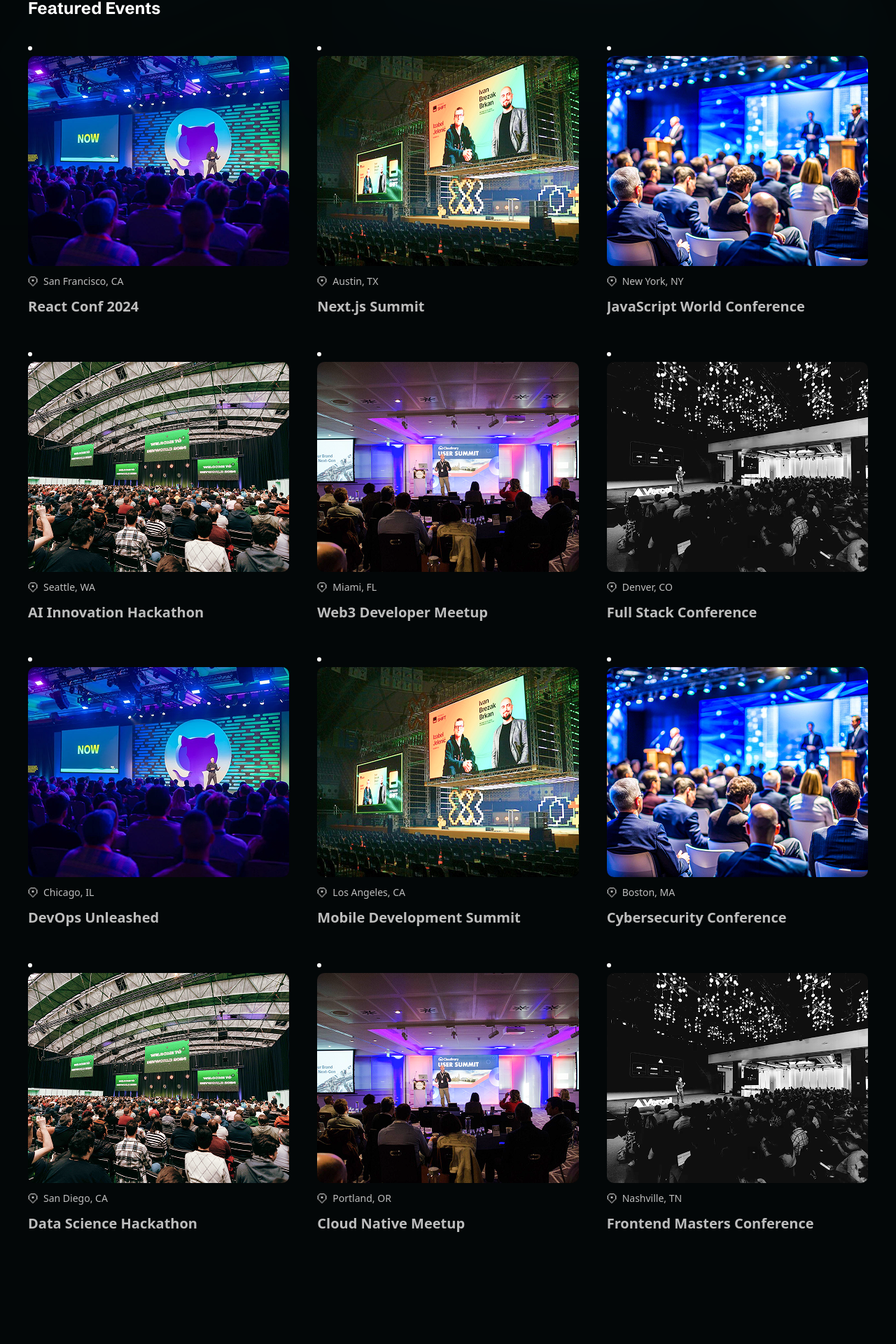
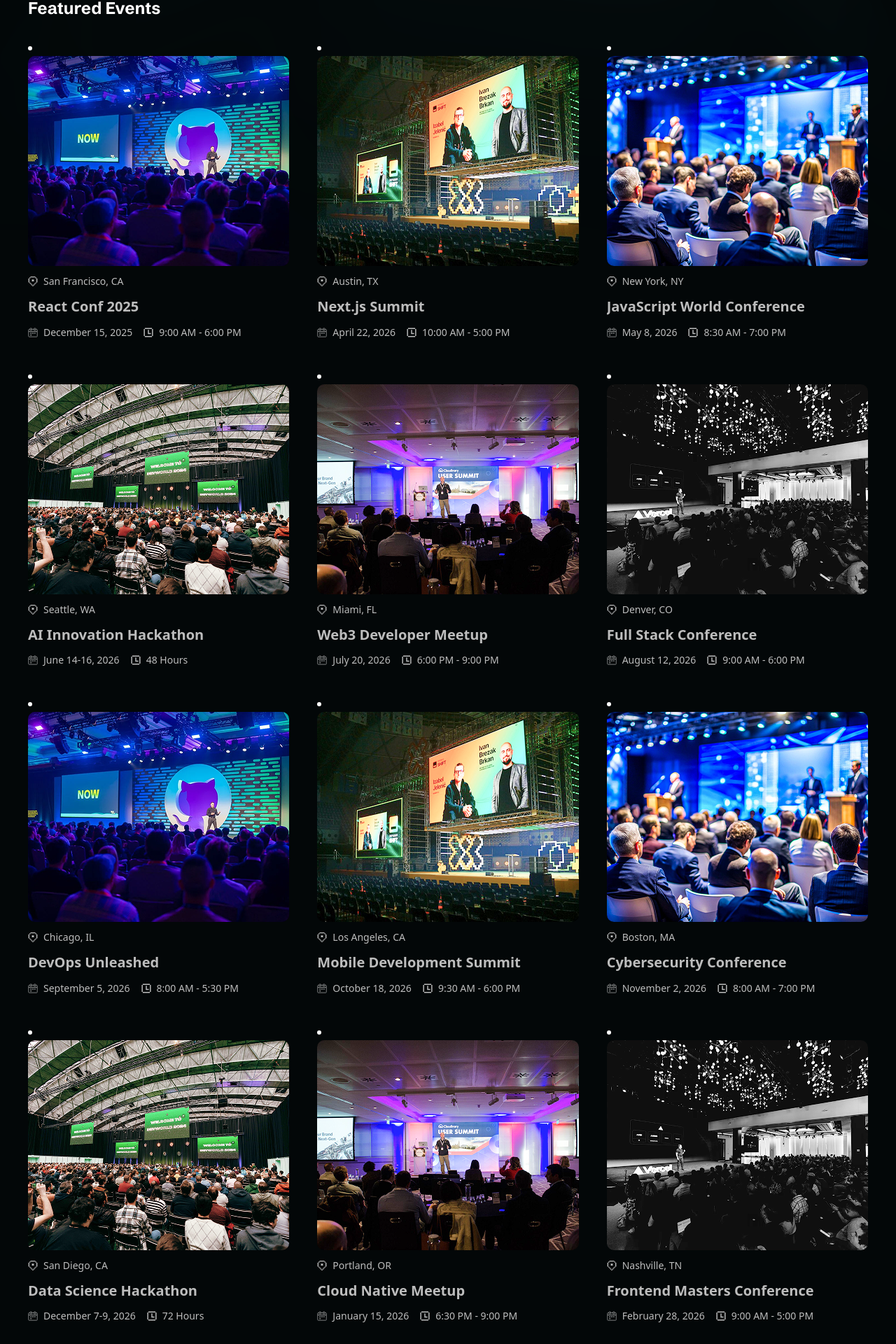
Before and after one commit to UJC100/eventra, a Next.js app: page / in a window 1280 px wide. Shown: the part 471-2391 px from the top of the page at 70% size. Before the commit the page ends 2273 px from the top, so only its background shows below. Built offline with nearby package versions, Linux system fonts and the light colour scheme; a web font is replaced by a local one.

Commit message:
added clender and time to event card

```diff
--- a/components/EventCard.tsx
+++ b/components/EventCard.tsx
@@ -22,6 +22,17 @@
         <p>{location}</p>
     </div>
     <p className="title">{title}</p>
+
+    <div className="datetime">
+        <div>
+             <Image src={"/icons/calendar.svg"} alt="date" width={14} height={14}/>
+        <p>{date}</p>
+        </div>
+        <div>
+             <Image src={"/icons/clock.svg"} alt="date" width={14} height={14}/>
+        <p>{time}</p>
+        </div>
+    </div>
     </Link>
   )
 }
--- a/lib/constants.ts
+++ b/lib/constants.ts
@@ -11,11 +11,11 @@
 
 export const events: EventItem[] = [
   {
-    slug: "react-conf-2024",
+    slug: "react-conf-2025",
     image: "/images/event1.png",
-    title: "React Conf 2024",
+    title: "React Conf 2025",
     location: "San Francisco, CA",
-    date: "March 15, 2024",
+    date: "December 15, 2025",
     time: "9:00 AM - 6:00 PM",
   },
   {
@@ -23,7 +23,7 @@
     image: "/images/event2.png",
     title: "Next.js Summit",
     location: "Austin, TX",
-    date: "April 22, 2024",
+    date: "April 22, 2026",
     time: "10:00 AM - 5:00 PM",
   },
   {
@@ -31,15 +31,15 @@
     image: "/images/event3.png",
     title: "JavaScript World Conference",
     location: "New York, NY",
-    date: "May 8, 2024",
+    date: "May 8, 2026",
     time: "8:30 AM - 7:00 PM",
   },
   {
-    slug: "ai-hackathon-2024",
+    slug: "ai-hackathon-2026",
     image: "/images/event4.png",
     title: "AI Innovation Hackathon",
     location: "Seattle, WA",
-    date: "June 14-16, 2024",
+    date: "June 14-16, 2026",
     time: "48 Hours",
   },
   {
@@ -47,7 +47,7 @@
     image: "/images/event5.png",
     title: "Web3 Developer Meetup",
     location: "Miami, FL",
-    date: "July 20, 2024",
+    date: "July 20, 2026",
     time: "6:00 PM - 9:00 PM",
   },
   {
@@ -55,7 +55,7 @@
     image: "/images/event6.png",
     title: "Full Stack Conference",
     location: "Denver, CO",
-    date: "August 12, 2024",
+    date: "August 12, 2026",
     time: "9:00 AM - 6:00 PM",
   },
   {
@@ -63,7 +63,7 @@
     image: "/images/event1.png",
     title: "DevOps Unleashed",
     location: "Chicago, IL",
-    date: "September 5, 2024",
+    date: "September 5, 2026",
     time: "8:00 AM - 5:30 PM",
   },
   {
@@ -71,7 +71,7 @@
     image: "/images/event2.png",
     title: "Mobile Development Summit",
     location: "Los Angeles, CA",
-    date: "October 18, 2024",
+    date: "October 18, 2026",
     time: "9:30 AM - 6:00 PM",
   },
   {
@@ -79,7 +79,7 @@
     image: "/images/event3.png",
     title: "Cybersecurity Conference",
     location: "Boston, MA",
-    date: "November 2, 2024",
+    date: "November 2, 2026",
     time: "8:00 AM - 7:00 PM",
   },
   {
@@ -87,7 +87,7 @@
     image: "/images/event4.png",
     title: "Data Science Hackathon",
     location: "San Diego, CA",
-    date: "December 7-9, 2024",
+    date: "December 7-9, 2026",
     time: "72 Hours",
   },
   {
@@ -95,7 +95,7 @@
     image: "/images/event5.png",
     title: "Cloud Native Meetup",
     location: "Portland, OR",
-    date: "January 15, 2025",
+    date: "January 15, 2026",
     time: "6:30 PM - 9:00 PM",
   },
   {
@@ -103,7 +103,7 @@
     image: "/images/event6.png",
     title: "Frontend Masters Conference",
     location: "Nashville, TN",
-    date: "February 28, 2025",
+    date: "February 28, 2026",
     time: "9:00 AM - 5:00 PM",
   },
 ];
```
